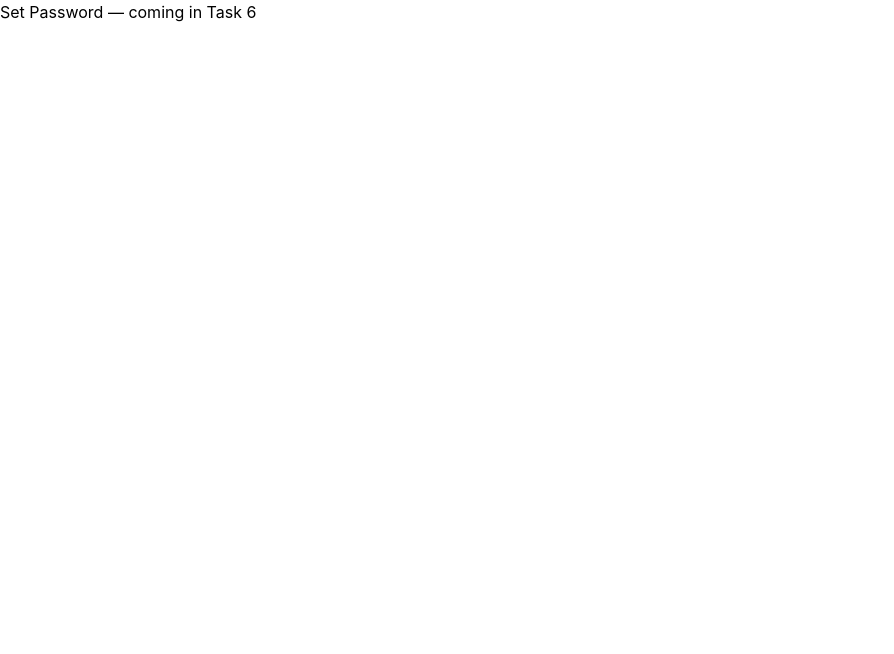
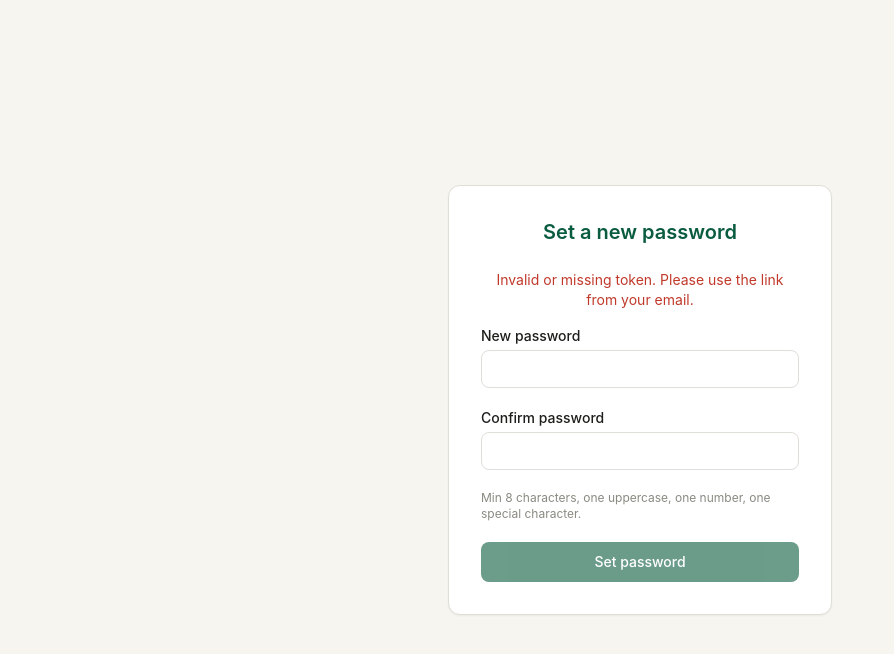
Before and after one commit to Justwamz/HakiOS, a React (Vite) app in the folder apps/web/: page /auth/reset-password in a window 1280 px wide. Shown: the top 654 px of the page, without its empty margins (0-894 px from the left). Built offline with nearby package versions, Linux system fonts and the light colour scheme; the HTML template or start-up script is replaced by a standard one.

Commit message:
feat(web): add login page, set-password page, and LoginPage tests

```diff
--- a/apps/web/src/pages/auth/LoginPage.tsx
+++ b/apps/web/src/pages/auth/LoginPage.tsx
@@ -1,3 +1,123 @@
+import { useForm } from 'react-hook-form'
+import { zodResolver } from '@hookform/resolvers/zod'
+import { z } from 'zod'
+import { useNavigate, useLocation } from 'react-router-dom'
+import { useState } from 'react'
+import { emailSchema } from '@hakios/utils'
+import { api } from '../../lib/api'
+import { useAuthStore } from '../../store/auth'
+import type { AuthTokens, User } from '@hakios/types'
+
+const loginSchema = z.object({
+  email: emailSchema,
+  password: z.string().min(1, 'Password is required'),
+})
+
+type LoginForm = z.infer<typeof loginSchema>
+
+interface LoginResponse extends AuthTokens {
+  user: User
+}
+
 export function LoginPage() {
-  return <div>Login — coming in Task 6</div>
+  const navigate = useNavigate()
+  const location = useLocation()
+  const { setAuth } = useAuthStore()
+  const [serverError, setServerError] = useState<string | null>(null)
+
+  const {
+    register,
+    handleSubmit,
+    formState: { errors, isSubmitting },
+  } = useForm<LoginForm>({ resolver: zodResolver(loginSchema) })
+
+  const from = (location.state as { from?: { pathname: string } } | null)?.from?.pathname ?? '/'
+
+  async function onSubmit(data: LoginForm) {
+    setServerError(null)
+    try {
+      const res = await api<LoginResponse>('/auth/login', {
+        method: 'POST',
+        body: JSON.stringify(data),
+      })
+      setAuth(res.user, res.accessToken, res.refreshToken)
+      navigate(from, { replace: true })
+    } catch (err) {
+      setServerError((err as Error).message || 'Sign in failed. Please try again.')
+    }
+  }
+
+  return (
+    <div className="min-h-screen bg-background flex items-center justify-center px-4">
+      <div className="w-full max-w-sm bg-surface rounded-xl shadow-sm border border-border p-8">
+        <div className="mb-8 text-center">
+          <h1 className="text-2xl font-semibold text-primary">HakiOS</h1>
+          <p className="text-text-secondary text-sm mt-1">Practice Management</p>
+        </div>
+
+        <form onSubmit={handleSubmit(onSubmit)} noValidate className="space-y-5">
+          <div>
+            <label htmlFor="email" className="block text-sm font-medium text-text-primary mb-1">
+              Email address
+            </label>
+            <input
+              id="email"
+              type="email"
+              autoComplete="email"
+              {...register('email')}
+              className="w-full border border-border rounded-lg px-3 py-2 text-sm focus:outline-none focus:ring-2 focus:ring-primary focus:border-transparent transition"
+              aria-describedby={errors.email ? 'email-error' : undefined}
+            />
+            {errors.email && (
+              <p id="email-error" className="mt-1 text-xs text-status-overdue">
+                {errors.email.message}
+              </p>
+            )}
+          </div>
+
+          <div>
+            <label htmlFor="password" className="block text-sm font-medium text-text-primary mb-1">
+              Password
+            </label>
+            <input
+              id="password"
+              type="password"
+              autoComplete="current-password"
+              {...register('password')}
+              className="w-full border border-border rounded-lg px-3 py-2 text-sm focus:outline-none focus:ring-2 focus:ring-primary focus:border-transparent transition"
+              aria-describedby={errors.password ? 'password-error' : undefined}
+            />
+            {errors.password && (
+              <p id="password-error" className="mt-1 text-xs text-status-overdue">
+                {errors.password.message}
+              </p>
+            )}
+          </div>
+
+          {serverError && (
+            <p role="alert" className="text-sm text-status-overdue text-center">
+              {serverError}
+            </p>
+          )}
+
+          <button
+            type="submit"
+            disabled={isSubmitting}
+            className="w-full bg-primary hover:bg-primary-light text-white font-medium py-2.5 rounded-lg transition disabled:opacity-60 disabled:cursor-not-allowed text-sm"
+          >
+            {isSubmitting ? 'Signing in…' : 'Sign in'}
+          </button>
+
+          <div className="text-center">
+            <a
+              href="/auth/reset-password/request"
+              className="text-xs text-text-muted hover:text-text-secondary underline"
+            >
+              Forgot password?
+            </a>
+          </div>
+        </form>
+      </div>
+    </div>
+  )
 }
--- a/apps/web/src/pages/auth/SetPasswordPage.tsx
+++ b/apps/web/src/pages/auth/SetPasswordPage.tsx
@@ -1,7 +1,154 @@
+import { useForm } from 'react-hook-form'
+import { zodResolver } from '@hookform/resolvers/zod'
+import { z } from 'zod'
+import { useSearchParams, useNavigate } from 'react-router-dom'
+import { useState } from 'react'
+import { passwordSchema } from '@hakios/utils'
+import { api } from '../../lib/api'
+import { useAuthStore } from '../../store/auth'
+import type { AuthTokens, User } from '@hakios/types'
+
+const schema = z
+  .object({
+    password: passwordSchema,
+    confirmPassword: z.string().min(1, 'Please confirm your password'),
+  })
+  .refine((d) => d.password === d.confirmPassword, {
+    message: 'Passwords do not match',
+    path: ['confirmPassword'],
+  })
+
+type SetPasswordForm = z.infer<typeof schema>
+
 interface Props {
   mode: 'invite' | 'reset'
 }
 
-export function SetPasswordPage({ mode: _mode }: Props) {
-  return <div>Set Password — coming in Task 6</div>
+interface InviteResponse extends AuthTokens {
+  user: User
 }
+
+export function SetPasswordPage({ mode }: Props) {
+  const [params] = useSearchParams()
+  const navigate = useNavigate()
+  const { setAuth } = useAuthStore()
+  const [serverError, setServerError] = useState<string | null>(null)
+  const [done, setDone] = useState(false)
+
+  const token = params.get('token') ?? ''
+
+  const {
+    register,
+    handleSubmit,
+    formState: { errors, isSubmitting },
+  } = useForm<SetPasswordForm>({ resolver: zodResolver(schema) })
+
+  async function onSubmit(data: SetPasswordForm) {
+    setServerError(null)
+    try {
+      if (mode === 'invite') {
+        const res = await api<InviteResponse>('/auth/invite/accept', {
+          method: 'POST',
+          body: JSON.stringify({ token, password: data.password }),
+        })
+        setAuth(res.user, res.accessToken, res.refreshToken)
+        navigate('/', { replace: true })
+      } else {
+        await api('/auth/reset-password/confirm', {
+          method: 'POST',
+          body: JSON.stringify({ token, password: data.password }),
+        })
+        setDone(true)
+      }
+    } catch (err) {
+      setServerError((err as Error).message || 'An error occurred. Please try again.')
+    }
+  }
+
+  const heading = mode === 'invite' ? 'Set up your account' : 'Set a new password'
+
+  if (done) {
+    return (
+      <div className="min-h-screen bg-background flex items-center justify-center px-4">
+        <div className="w-full max-w-sm bg-surface rounded-xl shadow-sm border border-border p-8 text-center">
+          <h1 className="text-xl font-semibold text-primary mb-2">Password updated</h1>
+          <p className="text-text-secondary text-sm mb-6">
+            You can now sign in with your new password.
+          </p>
+          <a
+            href="/auth/login"
+            className="inline-block bg-primary text-white text-sm font-medium px-6 py-2.5 rounded-lg hover:bg-primary-light transition"
+          >
+            Go to sign in
+          </a>
+        </div>
+      </div>
+    )
+  }
+
+  return (
+    <div className="min-h-screen bg-background flex items-center justify-center px-4">
+      <div className="w-full max-w-sm bg-surface rounded-xl shadow-sm border border-border p-8">
+        <h1 className="text-xl font-semibold text-primary mb-6 text-center">{heading}</h1>
+        {!token && (
+          <p className="text-status-overdue text-sm text-center mb-4">
+            Invalid or missing token. Please use the link from your email.
+          </p>
+        )}
+        <form onSubmit={handleSubmit(onSubmit)} noValidate className="space-y-5">
+          <div>
+            <label
+              htmlFor="password"
+              className="block text-sm font-medium text-text-primary mb-1"
+            >
+              New password
+            </label>
+            <input
+              id="password"
+              type="password"
+              autoComplete="new-password"
+              {...register('password')}
+              className="w-full border border-border rounded-lg px-3 py-2 text-sm focus:outline-none focus:ring-2 focus:ring-primary transition"
+            />
+            {errors.password && (
+              <p className="mt-1 text-xs text-status-overdue">{errors.password.message}</p>
+            )}
+          </div>
+          <div>
+            <label
+              htmlFor="confirmPassword"
+              className="block text-sm font-medium text-text-primary mb-1"
+            >
+              Confirm password
+            </label>
+            <input
+              id="confirmPassword"
+              type="password"
+              autoComplete="new-password"
+              {...register('confirmPassword')}
+              className="w-full border border-border rounded-lg px-3 py-2 text-sm focus:outline-none focus:ring-2 focus:ring-primary transition"
+            />
+            {errors.confirmPassword && (
+              <p className="mt-1 text-xs text-status-overdue">{errors.confirmPassword.message}</p>
+            )}
+          </div>
+          <p className="text-xs text-text-muted">
+            Min 8 characters, one uppercase, one number, one special character.
+          </p>
+          {serverError && (
+            <p role="alert" className="text-sm text-status-overdue text-center">
+              {serverError}
+            </p>
+          )}
+          <button
+            type="submit"
+            disabled={isSubmitting || !token}
+            className="w-full bg-primary hover:bg-primary-light text-white font-medium py-2.5 rounded-lg transition disabled:opacity-60 text-sm"
+          >
+            {isSubmitting ? 'Saving…' : 'Set password'}
+          </button>
+        </form>
+      </div>
+    </div>
+  )
+}
--- a/apps/web/vite.config.ts
+++ b/apps/web/vite.config.ts
@@ -1,8 +1,15 @@
 import { defineConfig } from 'vite'
 import react from '@vitejs/plugin-react'
+import { fileURLToPath, URL } from 'node:url'
 
 export default defineConfig({
   plugins: [react()],
+  resolve: {
+    alias: {
+      '@hakios/types': fileURLToPath(new URL('../../packages/types/src/index.ts', import.meta.url)),
+      '@hakios/utils': fileURLToPath(new URL('../../packages/utils/src/index.ts', import.meta.url)),
+    },
+  },
   server: {
     port: 5173,
     proxy: {
--- a/apps/web/vitest.config.ts
+++ b/apps/web/vitest.config.ts
@@ -4,6 +4,7 @@ import react from '@vitejs/plugin-react'
 export default defineConfig({
   plugins: [react()],
   test: {
+    globals: true,
     environment: 'jsdom',
     setupFiles: ['src/__tests__/setup.ts'],
     include: ['src/__tests__/**/*.test.tsx', 'src/__tests__/**/*.test.ts'],
```
Also changed, not shown: 1 other file (tests, documents, lock files or other folders).
